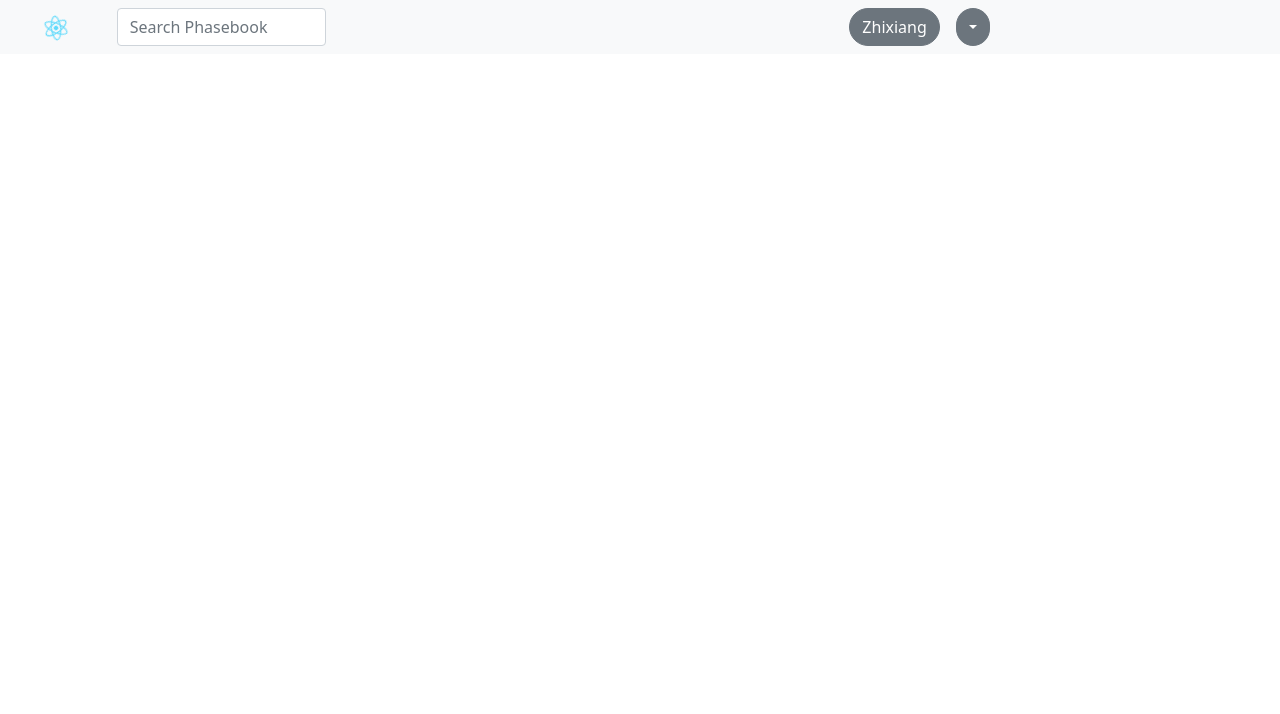
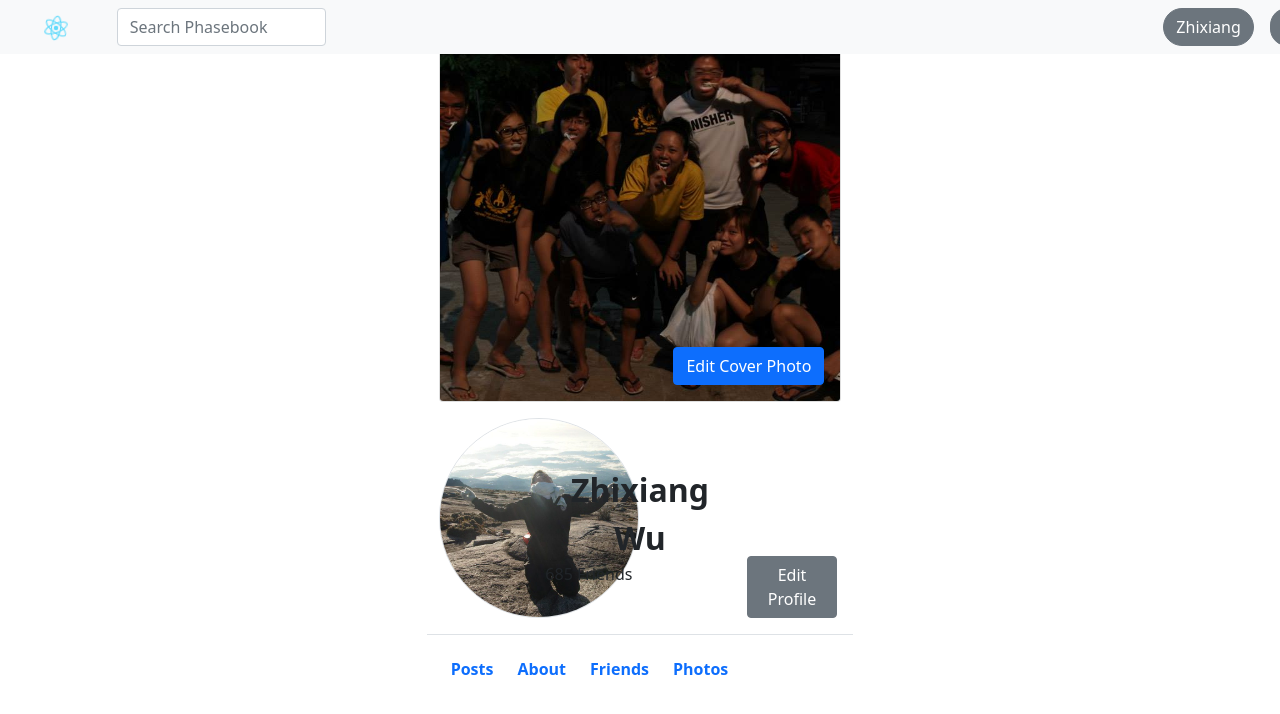
Before and after one commit to wuzhixiang88/GA-Projects, a React (Create React App) app in the folder unit4_project/phasebook/client/: page /1 in a window 1280 px wide. Shown: the top 714 px of the page. Built offline with nearby package versions, Linux system fonts and the light colour scheme.

Commit message:
completed profile component 1st version

```diff
--- a/unit4_project/phasebook/client/public/index.html
+++ b/unit4_project/phasebook/client/public/index.html
@@ -24,7 +24,7 @@
       work correctly both with client-side routing and a non-root public URL.
       Learn how to configure a non-root public URL by running `npm run build`.
     -->
-    <title>React App</title>
+    <title>Phasebook</title>
   </head>
   <body>
     <noscript>You need to enable JavaScript to run this app.</noscript>
--- a/unit4_project/phasebook/client/src/components/Header.jsx
+++ b/unit4_project/phasebook/client/src/components/Header.jsx
@@ -9,6 +9,7 @@ import Col from "react-bootstrap/Col";
 import Dropdown from "react-bootstrap/Dropdown";
 import DropdownButton from "react-bootstrap/DropdownButton";
 import Button from "react-bootstrap/Button";
+import Image from "react-bootstrap/Image";
 
 const Header = () => {
   return (
@@ -17,7 +18,7 @@ const Header = () => {
         <Navbar bg="light" variant="dark" fixed="top">
           <Col md={1}>
             <Navbar.Brand href="#home">
-              <img
+              <Image
                 alt=""
                 src={logo}
                 width="50"
@@ -31,11 +32,15 @@ const Header = () => {
               <Form.Control type="search" placeholder="Search Phasebook" />
             </Form.Group>
           </Col>
-          <Col md={4} className="d-flex ms-auto">
+          <Col md={1} className="d-flex ms-auto">
             <Button variant="secondary" className="rounded-pill me-3">
               Zhixiang
             </Button>
-            <DropdownButton variant="secondary" id="header-dropdown-button">
+            <DropdownButton
+              variant="secondary"
+              id="header-dropdown-button"
+              drop="start"
+            >
               <Dropdown.Item href="#/action-1">Action</Dropdown.Item>
               <Dropdown.Item href="#/action-2">Another action</Dropdown.Item>
               <Dropdown.Item href="#/action-3">Something else</Dropdown.Item>
--- /dev/null
+++ b/unit4_project/phasebook/client/src/components/Profile.jsx
@@ -0,0 +1,77 @@
+import seedCoverPhoto from "../seed_cover_photo.jpg";
+import seedProfilePhoto from "../seed_profile_photo.jpg";
+import React from "react";
+import "bootstrap/dist/css/bootstrap.min.css";
+import Container from "react-bootstrap/Container";
+import Row from "react-bootstrap/Row";
+import Col from "react-bootstrap/Col";
+import Card from "react-bootstrap/Card";
+import Button from "react-bootstrap/Button";
+import Image from "react-bootstrap/Image";
+
+const Profile = () => {
+  return (
+    <Container fluid>
+      <Row className="justify-content-md-center" bg="light">
+        <Col md={4}>
+          <Card>
+            <Card.Img
+              src={seedCoverPhoto}
+              alt=""
+              style={{ height: "400px", objectFit: "cover" }}
+            />
+            <Card.ImgOverlay>
+              <Button className="position-absolute bottom-0 end-0 me-3 mb-3">
+                Edit Cover Photo
+              </Button>
+            </Card.ImgOverlay>
+          </Card>
+        </Col>
+      </Row>
+      <Row className="justify-content-md-center mt-3">
+        <Col md={1} className="border-bottom">
+          <Image
+            alt=""
+            src={seedProfilePhoto}
+            width="200"
+            height="200"
+            className="border rounded-circle mb-3"
+          />
+        </Col>
+        <Col
+          md={2}
+          className="d-flex align-items-start flex-column border-bottom"
+        >
+          <div className="fs-2 fw-bold mt-5">Zhixiang Wu</div>
+          <div className="fs-6">685 Friends</div>
+        </Col>
+        <Col md={1} className="position-relative border-bottom">
+          <Button
+            variant="secondary"
+            className="position-absolute bottom-0 end-0 mb-3 me-3"
+          >
+            Edit Profile
+          </Button>
+        </Col>
+      </Row>
+      <Row className="justify-content-md-center mt-3">
+        <Col md={4} className="d-flex justify-content-start">
+          <Button variant="outline-primary" className="fw-bold border-0">
+            Posts
+          </Button>
+          <Button variant="outline-primary" className="fw-bold border-0">
+            About
+          </Button>
+          <Button variant="outline-primary" className="fw-bold border-0">
+            Friends
+          </Button>
+          <Button variant="outline-primary" className="fw-bold border-0">
+            Photos
+          </Button>
+        </Col>
+      </Row>
+    </Container>
+  );
+};
+
+export default Profile;
--- a/unit4_project/phasebook/client/src/pages/UserMainPage.jsx
+++ b/unit4_project/phasebook/client/src/pages/UserMainPage.jsx
@@ -1,8 +1,14 @@
 import React from "react";
 import Header from "../components/Header";
+import Profile from "../components/Profile";
 
 const UserMainPage = () => {
-  return <Header />;
+  return (
+    <>
+      <Header />
+      <Profile />
+    </>
+  );
 };
 
 export default UserMainPage;
```
Also changed, not shown: unit4_project/phasebook/client/src/seed_cover_photo.jpg (added), unit4_project/phasebook/client/src/seed_profile_photo.jpg (added).
